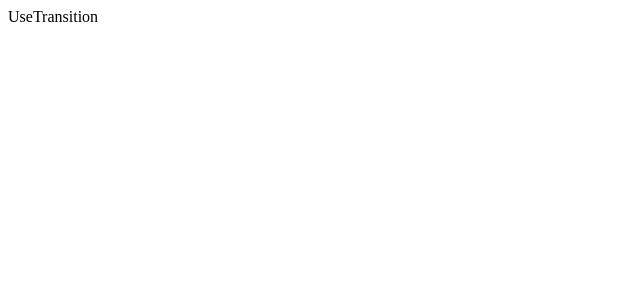
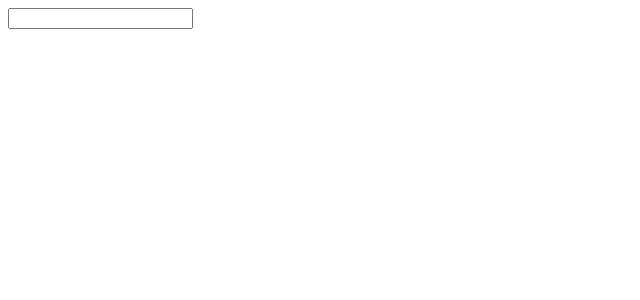
Before and after one commit to JeriRov/react-hooks, a React (Create React App) app: page /useTransition in a window 1280 px wide. Shown: the top 300 px of the page, without its empty margins (0-640 px from the left). Built offline with nearby package versions, Linux system fonts and the light colour scheme.

Commit message:
learn: useTransition

```diff
--- a/src/08-useTransition/UseTransition.tsx
+++ b/src/08-useTransition/UseTransition.tsx
@@ -1,5 +1,28 @@
-import { FC } from 'react';
+import React, { FC, useState, useTransition } from 'react';
 
 export const UseTransition: FC = () => {
-  return <div>UseTransition</div>;
+  const [isPending, startTransition] = useTransition();
+  const [input, setInput] = useState('');
+  const [items, setItems] = useState<string[]>([]);
+  const LIST_SIZE = 9000;
+
+  const handleInputChange = (e: React.ChangeEvent<HTMLInputElement>) => {
+    setInput(e.target.value);
+    startTransition(() => {
+      const tempList = [];
+      for (let i = 0; i < LIST_SIZE; i++) {
+        tempList.push(e.target.value + i);
+      }
+      setItems(tempList);
+    });
+  };
+
+  return (
+    <>
+      <input onChange={handleInputChange} type={'text'} value={input} />
+      {isPending
+        ? 'Loading...'
+        : items.map(item => <div key={item}>{item}</div>)}
+    </>
+  );
 };
```
